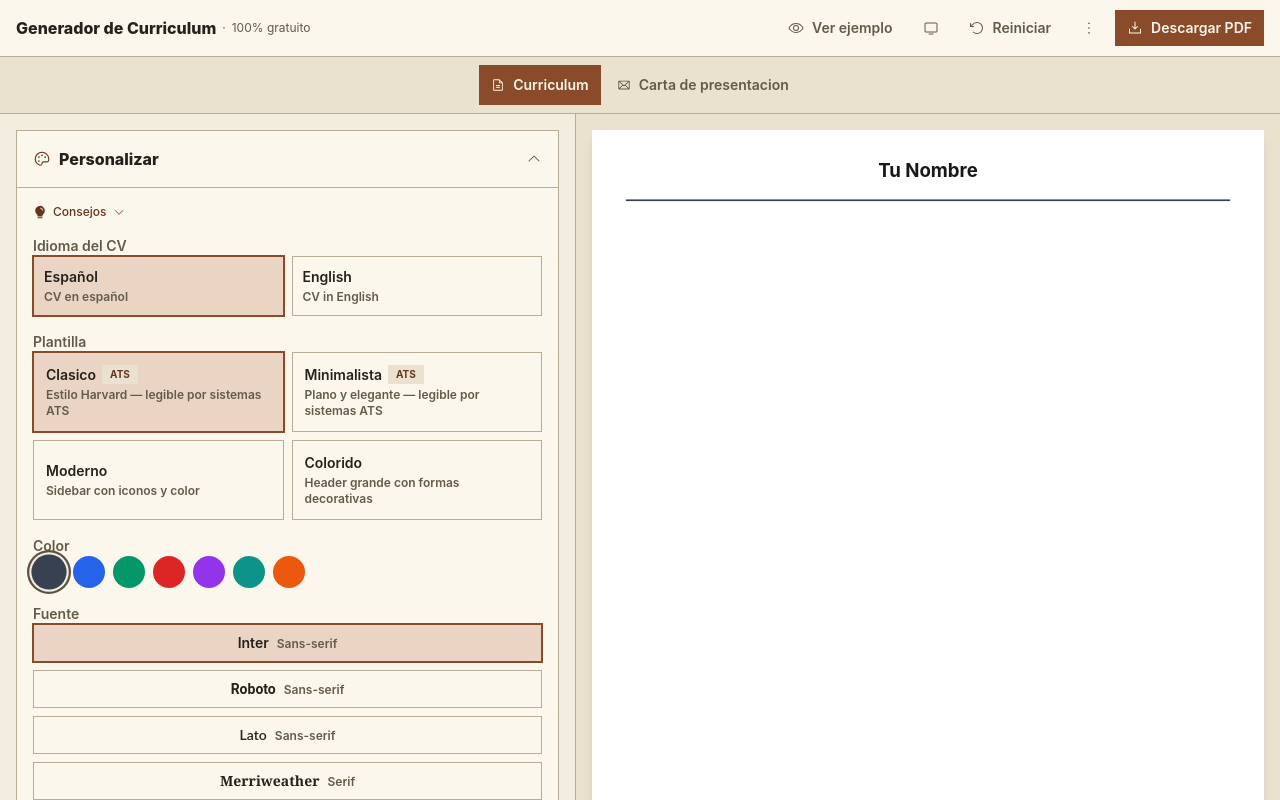
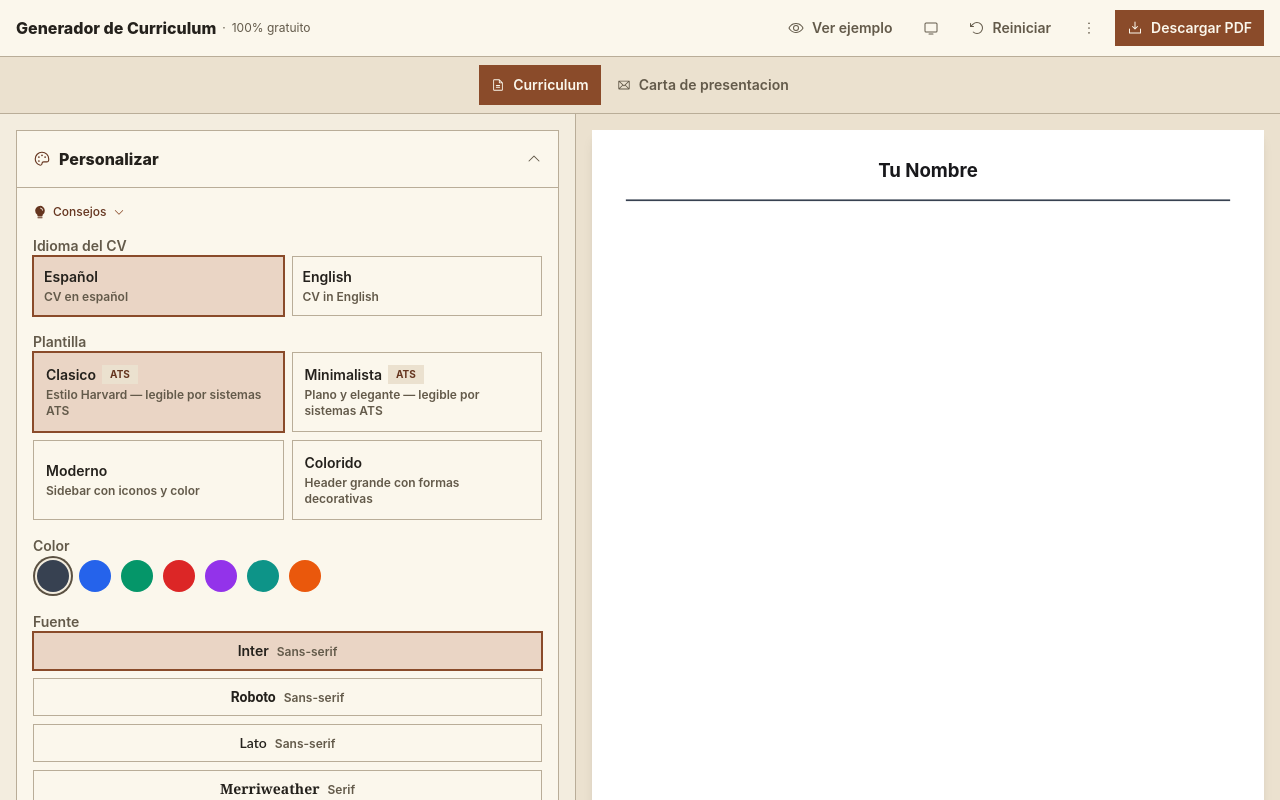
Before and after one commit to BrunoAlpezdev/curriculum-gratis-release, a Next.js app: page / in a window 1280 px wide. Shown: the part 1249-2049 px from the top of the page. Built offline with nearby package versions, Linux system fonts and the light colour scheme.

Commit message:
Fix color selector spacing

```diff
--- a/src/editor/FormPersonalizacion.tsx
+++ b/src/editor/FormPersonalizacion.tsx
@@ -115,9 +115,9 @@ export function FormPersonalizacion() {
         </div>
       </fieldset>
 
-      <fieldset className="flex flex-col gap-1.5">
+      <fieldset className="flex flex-col gap-2">
         <Text as="legend" variant="label">Color</Text>
-        <div className="flex gap-2 flex-wrap">
+        <div className="flex gap-2.5 flex-wrap px-1 py-1">
           {COLORES_TEMA.map((c) => (
             <Button
               key={c.valor}
@@ -128,9 +128,9 @@ export function FormPersonalizacion() {
               variant="plain"
               size="none"
               className={cn(
-                "h-8 w-8 rounded-full transition-all cursor-pointer",
+                "h-8 w-8 rounded-full transition-transform cursor-pointer",
                 personalizacion.color === c.valor
-                  ? "ring-2 ring-offset-2 ring-border-strong ring-offset-app-bg scale-110"
+                  ? "ring-2 ring-offset-2 ring-border-strong ring-offset-app-bg"
                   : "hover:scale-105",
               )}
               style={{ backgroundColor: c.hex }}
```
